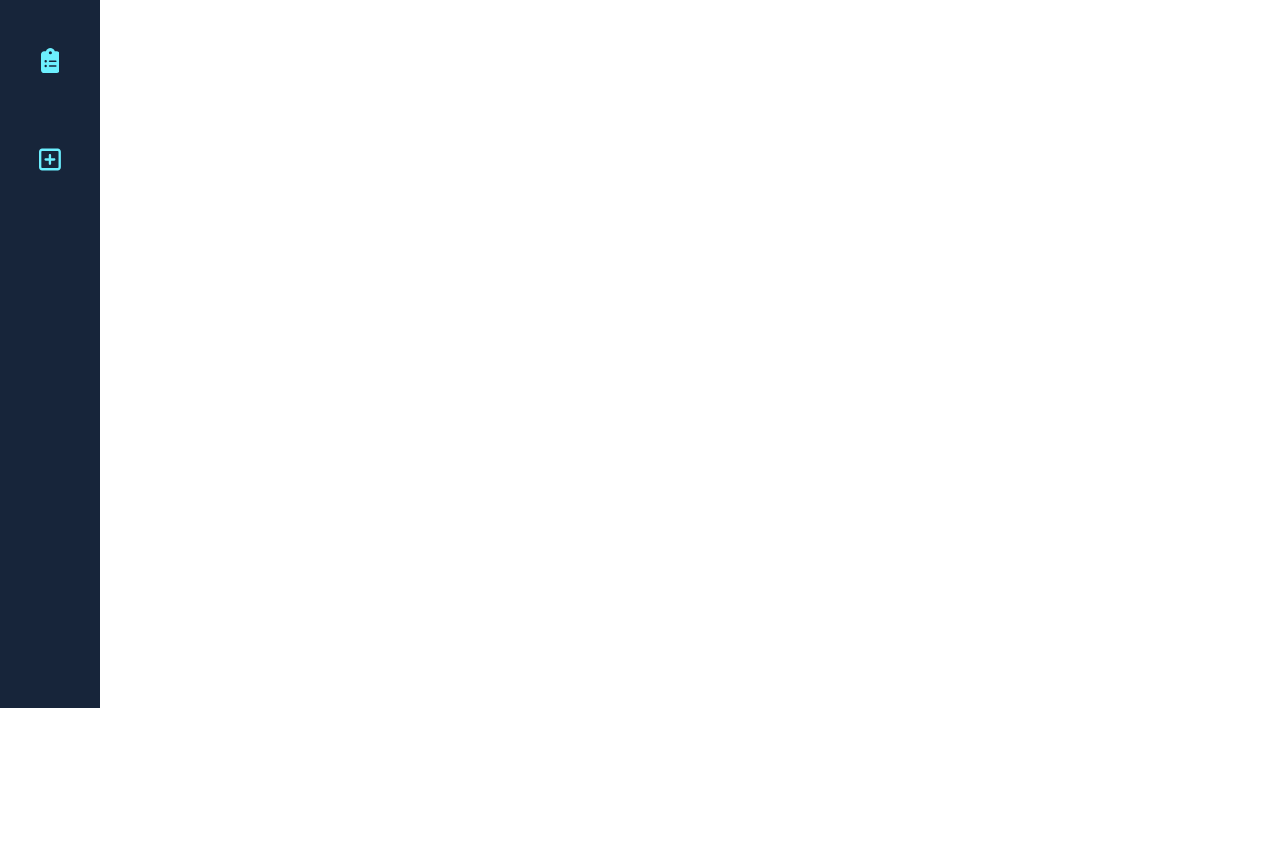
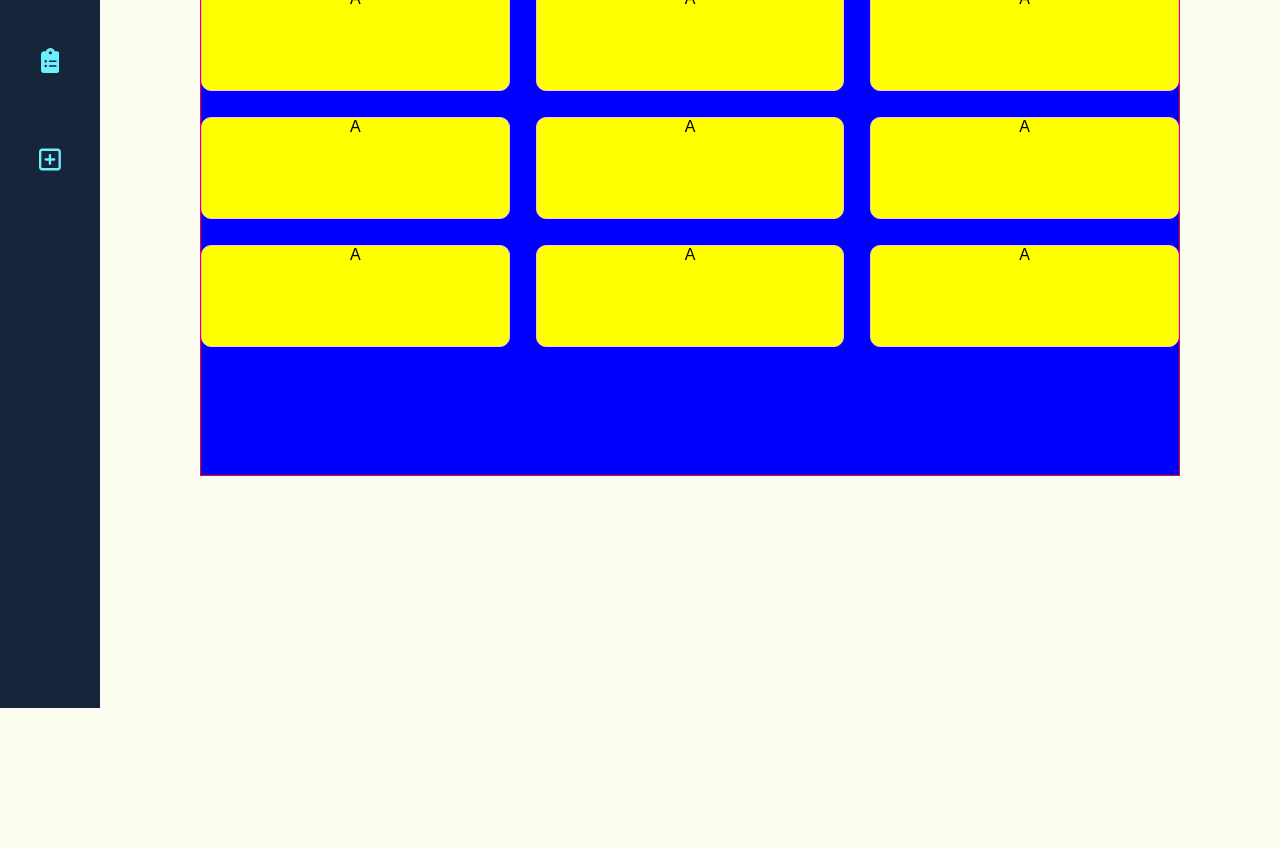
Before and after one commit to Panji-Utama/survey-app, a website: page frontend/filler_dashboard.html in a window 1280 px wide. Shown: the part 112-960 px from the top of the page. Before the commit the page ends 800 px from the top, so only its background shows below. Drawn offline with Linux system fonts and the light colour scheme.

Commit message:
progress: Survey Collection Structure #1

```diff
--- a/frontend/css/filler_dashboard.css
+++ b/frontend/css/filler_dashboard.css
@@ -7,6 +7,11 @@ body, html {
     margin: 0;
     padding: 0;
     font-family: Arial, sans-serif;
+    background-color: rgb(252, 252, 241);
+}
+
+body {
+    height: 300vh;
 }
 
 .sidebar {
@@ -31,7 +36,7 @@ body, html {
 .sidebar ul li {
     padding: 10px;
     border-radius: 7px;
-    transition: background-color 0.3s ease-in-out;
+    transition: background-color 0.2s ease;
     width: 40px;
     display: flex;
     flex-direction: column;
@@ -60,9 +65,32 @@ body, html {
 
 path {
     fill: var(--secondary);
-    transition: fill 0.3s ease-in-out;
+    transition: fill 0.2s ease;
 }
 
 .sidebar ul li:hover a path {
     fill: var(--primary);
 }
+
+.parent {
+    display: grid;
+    grid-template-columns: repeat(3, 1fr);
+    grid-template-rows: repeat(4, 1fr);
+    grid-column-gap: 26px;
+    grid-row-gap: 26px;
+    border: solid 1px red;
+    margin-left: 200px;
+    margin-right: 100px;
+    margin-top: 100px;
+    background-color: blue;
+
+}
+
+.child {
+    background-color: yellow;
+    display: flex;
+    justify-content: center;
+    border: solid 1px pink;
+    height: 100px;
+    border-radius: 10px;
+}
--- a/frontend/filler_dashboard.html
+++ b/frontend/filler_dashboard.html
@@ -19,9 +19,7 @@
             <li><a href="#"><svg xmlns="http://www.w3.org/2000/svg" viewBox="0 0 448 512"><path d="M64 80c-8.8 0-16 7.2-16 16V416c0 8.8 7.2 16 16 16H384c8.8 0 16-7.2 16-16V96c0-8.8-7.2-16-16-16H64zM0 96C0 60.7 28.7 32 64 32H384c35.3 0 64 28.7 64 64V416c0 35.3-28.7 64-64 64H64c-35.3 0-64-28.7-64-64V96zM200 344V280H136c-13.3 0-24-10.7-24-24s10.7-24 24-24h64V168c0-13.3 10.7-24 24-24s24 10.7 24 24v64h64c13.3 0 24 10.7 24 24s-10.7 24-24 24H248v64c0 13.3-10.7 24-24 24s-24-10.7-24-24z"/></svg></a></li>
         </ul>
     </div>
-    <div>
-        <h1 style="margin-left: 500px;">Hello</h1>
-    </div>
+    <div class="parent"><div class="child">A</div><div class="child">A</div><div class="child">A</div><div class="child">A</div><div class="child">A</div><div class="child">A</div><div class="child">A</div><div class="child">A</div><div class="child">A</div></div>
 </body>
 <script src="https://kit.fontawesome.com/8ce2e63a8c.js" crossorigin="anonymous"></script>
 </html>
```
